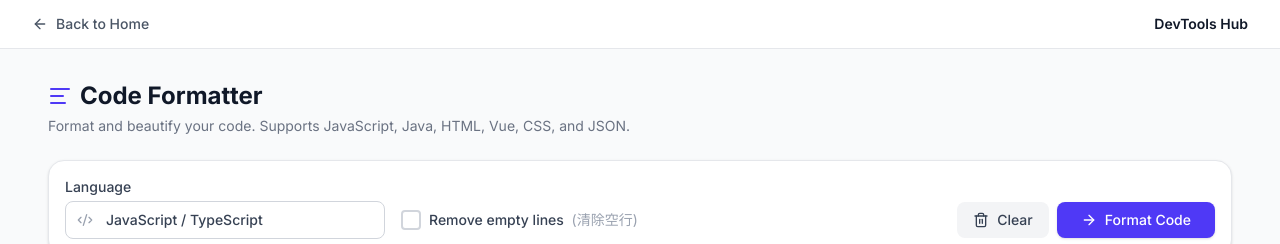
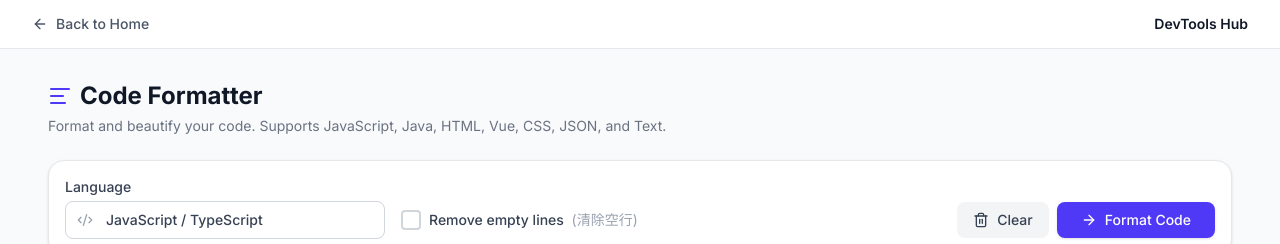
Before and after one commit to Haremend/GeminiApp-DevTools-Hub, a Next.js app: page /tools/code-formatter in a window 1280 px wide. Shown: the top 244 px of the page. Built offline with nearby package versions, Linux system fonts and the light colour scheme.

Commit message:
feat(code-formatter): add support for plain text mode
Allow selection of 'text' as a language option to skip formatting and simply process empty line removal.

```diff
--- a/app/tools/code-formatter/page.tsx
+++ b/app/tools/code-formatter/page.tsx
@@ -4,7 +4,7 @@ import React, { useState } from 'react';
 import { AlignLeft, Copy, Trash2, ArrowRight, Check, Code2 } from 'lucide-react';
 import beautify from 'js-beautify';
 
-type Language = 'javascript' | 'html' | 'vue' | 'css' | 'java' | 'json';
+type Language = 'javascript' | 'html' | 'vue' | 'css' | 'java' | 'json' | 'text';
 
 export default function CodeFormatterPage() {
   const [inputText, setInputText] = useState('');
@@ -26,6 +26,7 @@ export default function CodeFormatterPage() {
     }
 
     let formatted = textToFormat;
+    if (language !== 'text') {
       try {
         const options = {
           indent_size: 2,
@@ -57,6 +58,7 @@ export default function CodeFormatterPage() {
         console.error("Formatting failed", e);
         formatted = "Error formatting code. Please check your syntax.";
       }
+    }
 
     setOutputText(formatted);
   };
@@ -85,7 +87,7 @@ export default function CodeFormatterPage() {
           Code Formatter
         </h1>
         <p className="text-gray-500 text-sm mt-1">
-          Format and beautify your code. Supports JavaScript, Java, HTML, Vue, CSS, and JSON.
+          Format and beautify your code. Supports JavaScript, Java, HTML, Vue, CSS, JSON, and Text.
         </p>
       </div>
 
@@ -110,6 +112,7 @@ export default function CodeFormatterPage() {
                 <option value="vue">Vue</option>
                 <option value="css">CSS / SCSS</option>
                 <option value="json">JSON</option>
+                <option value="text">Text (Plain)</option>
               </select>
             </div>
           </div>
```
Lines whose indentation alone changed are shown as unchanged.
